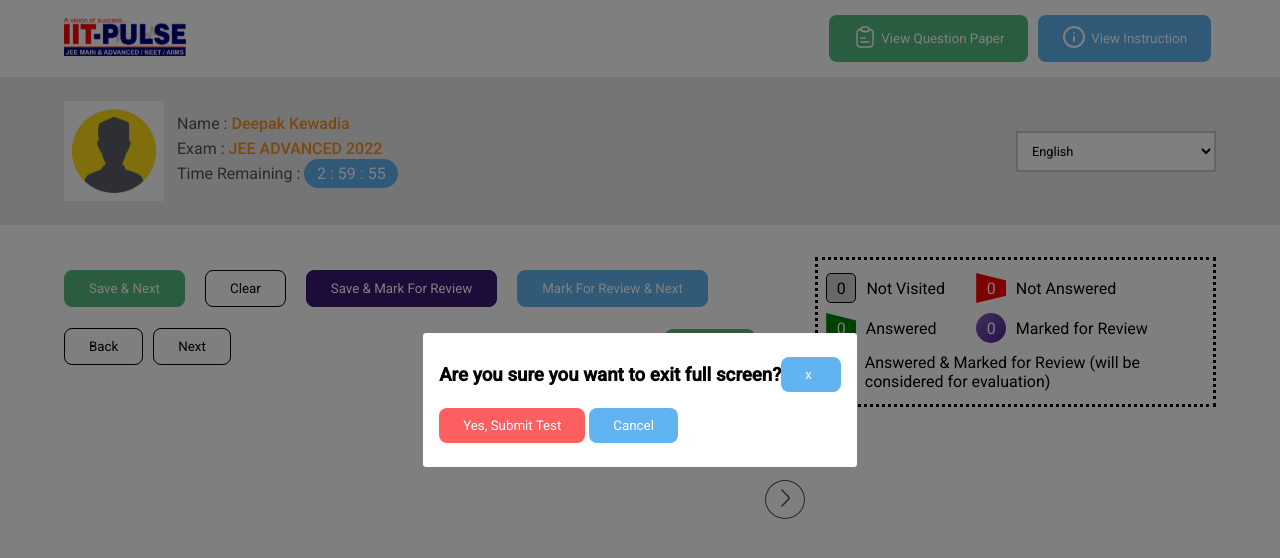
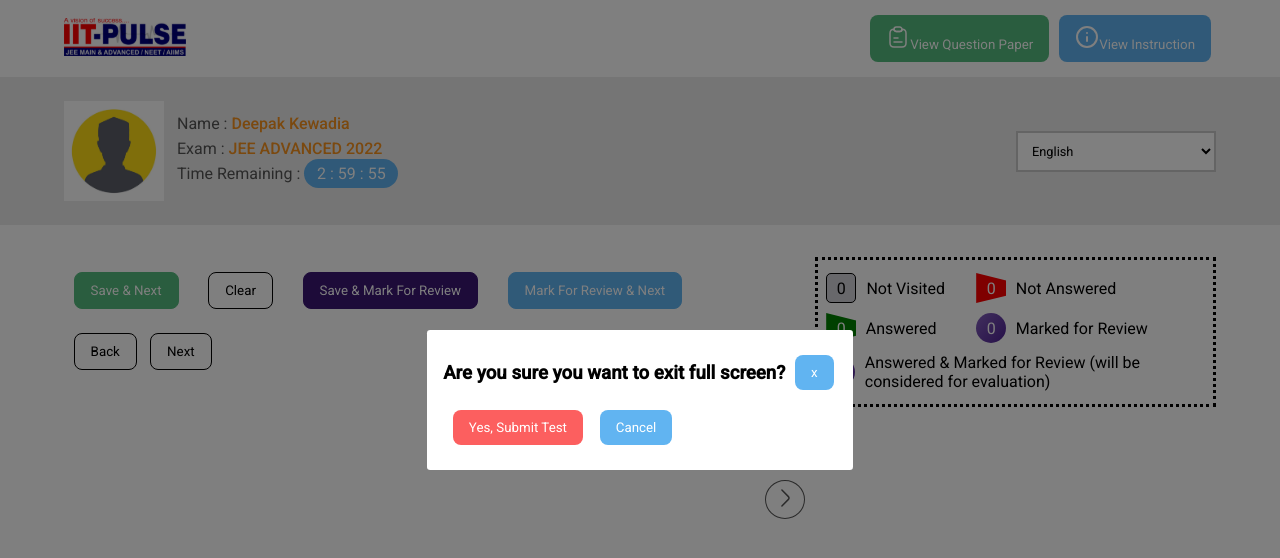
Before and after one commit to Iitpulse/client-test, a React (Create React App) app: page / in a window 1280 px wide. Shown: the top 558 px of the page. Built offline with nearby package versions, Linux system fonts and the light colour scheme.

Commit message:
logout and modal submission bug fixed

```diff
--- a/package.json
+++ b/package.json
@@ -34,7 +34,7 @@
     "web-vitals": "^2.1.4"
   },
   "scripts": {
-    "start": "export PORT=3001 && react-scripts start",
+    "start": "set PORT=3001 && react-scripts start",
     "build": "react-scripts build",
     "test": "react-scripts test",
     "eject": "react-scripts eject"
--- a/src/components/Button/Button.module.scss
+++ b/src/components/Button/Button.module.scss
@@ -2,7 +2,7 @@
 
 .btn {
   color: white;
-  padding: calc(0.5rem + 2px) 1.5rem;
+  padding: calc(0.5rem + 2px) 1rem;
   border: none;
   outline: none;
   border-radius: 0.5rem;
@@ -10,13 +10,14 @@
   -webkit-user-select: none;
   -ms-user-select: none;
   user-select: none;
-  margin: 0.5rem 0;
-  > span {
-    @extend .flexRow;
-    span {
-      margin-right: 0.3rem;
-    }
-  }
+  margin: 0.6rem;
+  margin-right: 0.2rem;
+  // > span {
+  //   @extend .flexRow;
+  //   span {
+  //     margin-right: 0.3rem;
+  //   }
+  // }
 }
 
 .clrPrimary {
--- a/src/components/Header/Header.tsx
+++ b/src/components/Header/Header.tsx
@@ -42,10 +42,7 @@ const Header: React.FC<IHeaderProps> = ({
               View Question Paper
             </Button>
             <Button
-              onClick={() => {
-                navigate("/login");
-                localStorage.removeItem(AUTH_TOKEN);
-              }}
+              onClick={onClickViewQuestionPaper}
               icon={<img src={info} alt="List" />}
             >
               View Instruction
--- a/src/pages/Home/Home.tsx
+++ b/src/pages/Home/Home.tsx
@@ -464,7 +464,7 @@ const Home = () => {
         backdrop
       >
         <div className={styles.flexRow}>
-          <Button color="error">Yes, Submit Test</Button>&nbsp;
+          <Button color="error" onClick={handleClickSubmit}>Yes, Submit Test</Button>&nbsp;
           <Button
             color="primary"
             onClick={() => {
--- a/src/utils/reducers/TestReducer.ts
+++ b/src/utils/reducers/TestReducer.ts
@@ -374,7 +374,7 @@ export default function TestReducer(
     case TEST_ACTION_TYPES.SUBMIT_TEST: {
       let finalTest = {
         ...state.test,
-        sections: state.test?.sections.map((section) => ({
+        sections: state.test?.sections?.map((section) => ({
           ...section,
           subSections: section.subSections.map((subSection) => ({
             ...subSection,
```
